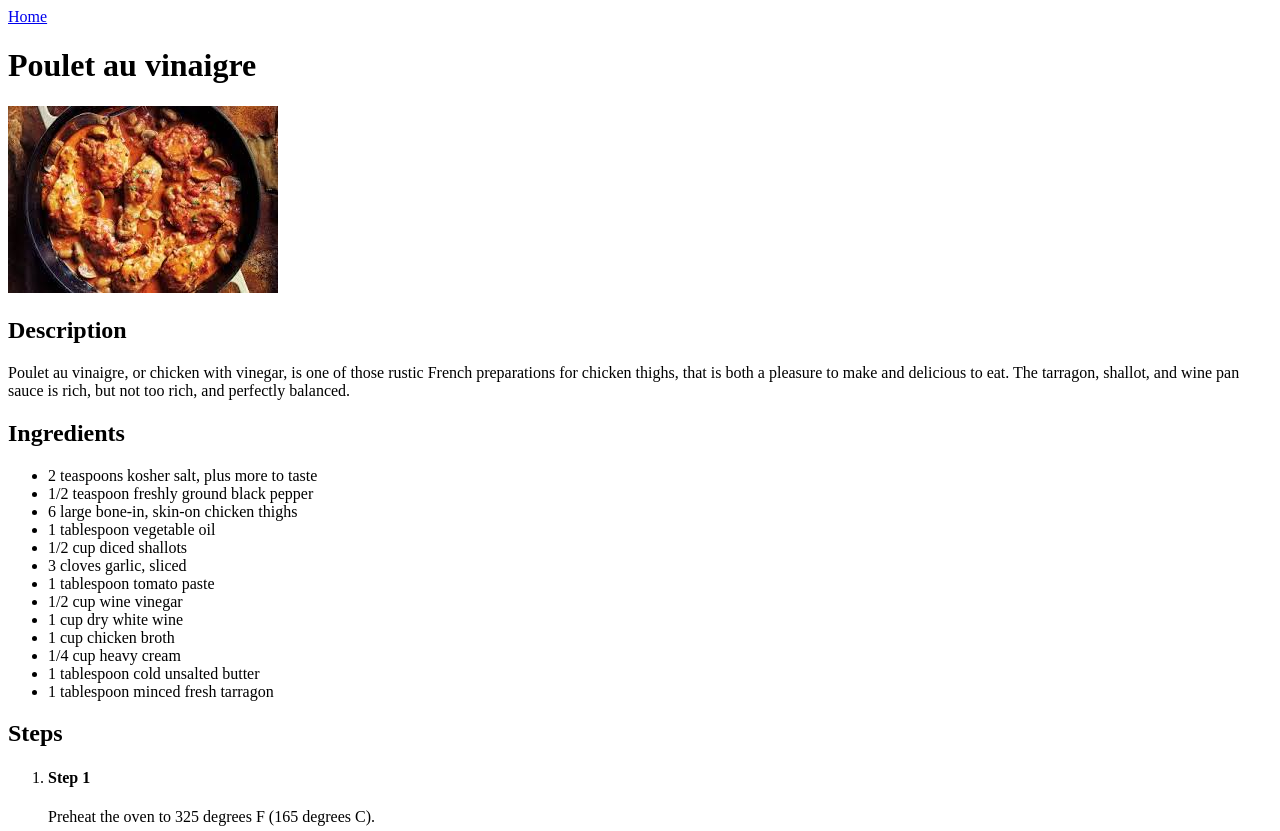
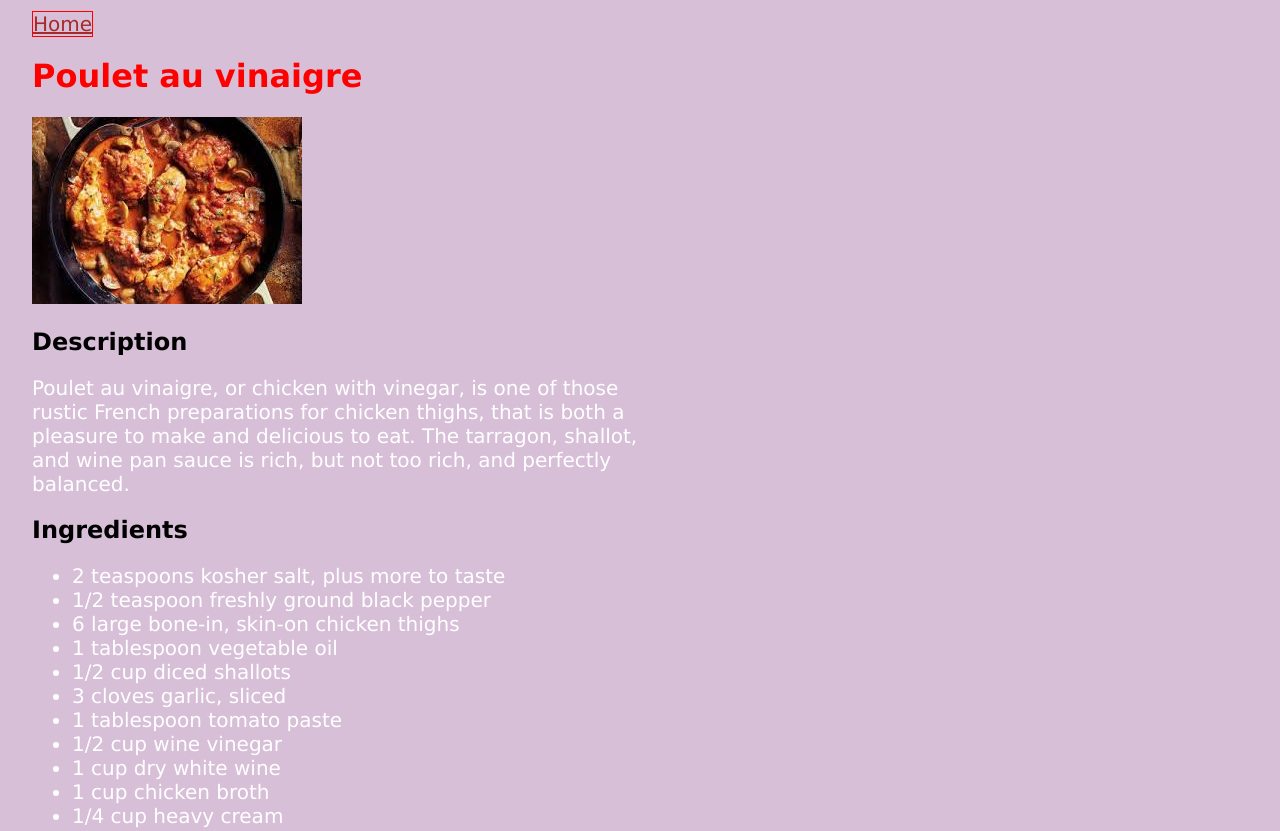
Before and after one commit to Dfoko123/odin-recipes, a plain HTML site: page recipes/blend-rice.html in a window 1280 px wide. Shown: the top 831 px of the page. Drawn offline with Linux system fonts and the light colour scheme; files that its build step writes are made by us from their sources.

Commit message:
Set up style.css
Add element style in style.css first for blend-rice

```diff
--- a/recipes/blend-rice.html
+++ b/recipes/blend-rice.html
@@ -3,7 +3,7 @@
 <head>
     <meta charset="UTF-8">
     <title>Poulet au vinaigre</title>
-    <link rel="stylesheet" href="style.css">
+    <link rel="stylesheet" href="../style.css">
 </head>
 <body>
     <div>
--- a/style.css
+++ b/style.css
@@ -0,0 +1,27 @@
+body{
+    background-color: thistle;
+    color: white;
+    font-family: Verdana, Geneva, Tahoma, sans-serif;
+}
+h1{
+    color:red;
+}
+h2{
+    color: black;
+}
+h4{
+    color: blue;
+}
+p,li{
+    width: 50%;
+    font-size: 20px;
+}
+div{
+    margin: 12px;
+}
+a{
+    color: brown;
+    font-size: 20px;
+    margin-left: 12px;
+    border: 1px solid red;
+}
```
Also changed, not shown: index.html (+1 -0 lines), recipes/ginger-chicken.html (+1 -1 lines), recipes/ratatouille.html (+1 -1 lines).
